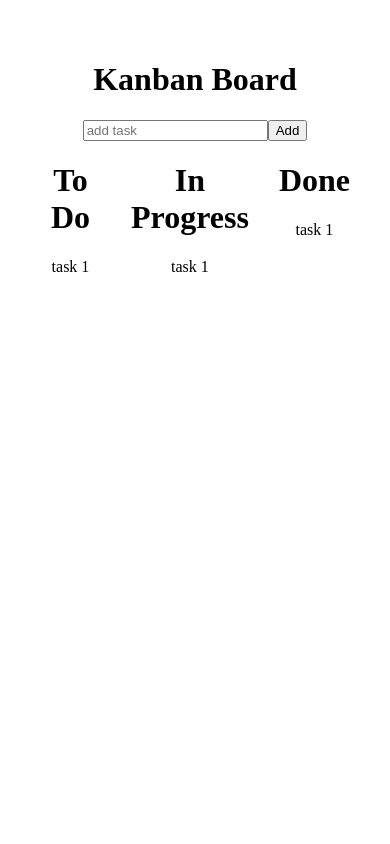
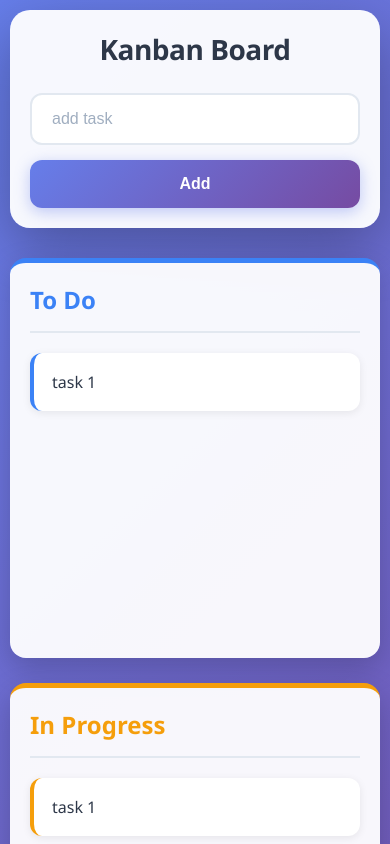
Before and after one commit to me-Sushil/Kanban-Board, a React app in the folder frontend/: page / in a window 390 px wide. Shown: the top 844 px of the page. Built offline with nearby package versions, Linux system fonts and the light colour scheme; the HTML template or start-up script is replaced by a standard one.

Commit message:
create responsive, intutive UI

```diff
--- a/frontend/src/App.css
+++ b/frontend/src/App.css
@@ -1,11 +1,224 @@
-#root {
-  max-width: 1280px;
-  margin: 0 auto;
-  padding: 2rem;
-  text-align: center;
+* {
+  margin: 0;
+  padding: 0;
+  box-sizing: border-box;
 }
 
-.board{
+body {
+  font-family: 'Segoe UI', Tahoma, Geneva, Verdana, sans-serif;
+  background: linear-gradient(135deg, #667eea 0%, #764ba2 100%);
+  min-height: 100vh;
+  padding: 20px;
+}
+
+.kanban {
+  max-width: 1200px;
+  margin: 0 auto 30px;
+  background: rgba(255, 255, 255, 0.95);
+  padding: 30px;
+  border-radius: 20px;
+  box-shadow: 0 20px 60px rgba(0, 0, 0, 0.3);
+}
+
+.kanban h1 {
+  font-size: 2.5rem;
+  color: #2d3748;
+  margin-bottom: 25px;
+  text-align: center;
+  font-weight: 700;
+  letter-spacing: -0.5px;
+}
+
+.input {
   display: flex;
-  gap: 30px;
+  gap: 15px;
+  max-width: 600px;
+  margin: 0 auto;
 }
+
+.input input {
+  flex: 1;
+  padding: 15px 20px;
+  font-size: 1rem;
+  border: 2px solid #e2e8f0;
+  border-radius: 12px;
+  outline: none;
+  transition: all 0.3s ease;
+  background: #ffffff;
+}
+
+.input input:focus {
+  border-color: #667eea;
+  box-shadow: 0 0 0 3px rgba(102, 126, 234, 0.1);
+}
+
+.input input::placeholder {
+  color: #a0aec0;
+}
+
+.input button {
+  padding: 15px 35px;
+  font-size: 1rem;
+  font-weight: 600;
+  background: linear-gradient(135deg, #667eea 0%, #764ba2 100%);
+  color: white;
+  border: none;
+  border-radius: 12px;
+  cursor: pointer;
+  transition: all 0.3s ease;
+  box-shadow: 0 4px 15px rgba(102, 126, 234, 0.4);
+}
+
+.input button:hover {
+  transform: translateY(-2px);
+  box-shadow: 0 6px 20px rgba(102, 126, 234, 0.6);
+}
+
+.input button:active {
+  transform: translateY(0);
+}
+
+.board {
+  max-width: 1200px;
+  margin: 0 auto;
+  display: grid;
+  grid-template-columns: repeat(auto-fit, minmax(300px, 1fr));
+  gap: 25px;
+}
+
+.todo,
+.inProgress,
+.done {
+  background: rgba(255, 255, 255, 0.95);
+  border-radius: 16px;
+  padding: 25px;
+  min-height: 400px;
+  box-shadow: 0 10px 30px rgba(0, 0, 0, 0.2);
+  transition: transform 0.3s ease, box-shadow 0.3s ease;
+}
+
+.todo:hover,
+.inProgress:hover,
+.done:hover {
+  transform: translateY(-5px);
+  box-shadow: 0 15px 40px rgba(0, 0, 0, 0.25);
+}
+
+.todo {
+  border-top: 5px solid #3b82f6;
+}
+
+.inProgress {
+  border-top: 5px solid #f59e0b;
+}
+
+.done {
+  border-top: 5px solid #10b981;
+}
+
+.todo h1,
+.inProgress h1,
+.done h1 {
+  font-size: 1.5rem;
+  margin-bottom: 20px;
+  font-weight: 600;
+  padding-bottom: 15px;
+  border-bottom: 2px solid #e2e8f0;
+}
+
+.todo h1 {
+  color: #3b82f6;
+}
+
+.inProgress h1 {
+  color: #f59e0b;
+}
+
+.done h1 {
+  color: #10b981;
+}
+
+.todo-task,
+.inProgress-task,
+.done-task {
+  background: #ffffff;
+  padding: 18px;
+  border-radius: 12px;
+  margin-bottom: 15px;
+  box-shadow: 0 2px 8px rgba(0, 0, 0, 0.08);
+  transition: all 0.3s ease;
+  cursor: grab;
+  border-left: 4px solid transparent;
+}
+
+.todo-task {
+  border-left-color: #3b82f6;
+}
+
+.inProgress-task {
+  border-left-color: #f59e0b;
+}
+
+.done-task {
+  border-left-color: #10b981;
+}
+
+.todo-task:hover,
+.inProgress-task:hover,
+.done-task:hover {
+  transform: translateX(5px);
+  box-shadow: 0 4px 12px rgba(0, 0, 0, 0.15);
+}
+
+.todo-task:active,
+.inProgress-task:active,
+.done-task:active {
+  cursor: grabbing;
+}
+
+.todo-task span,
+.inProgress-task span,
+.done-task span {
+  font-size: 1rem;
+  color: #2d3748;
+  font-weight: 500;
+  display: block;
+}
+
+@media (max-width: 968px) {
+  .board {
+    grid-template-columns: 1fr;
+  }
+
+  .kanban h1 {
+    font-size: 2rem;
+  }
+
+  .input {
+    flex-direction: column;
+  }
+
+  .input button {
+    width: 100%;
+  }
+}
+
+@media (max-width: 480px) {
+  body {
+    padding: 10px;
+  }
+
+  .kanban {
+    padding: 20px;
+  }
+
+  .kanban h1 {
+    font-size: 1.75rem;
+  }
+
+  .todo,
+  .inProgress,
+  .done {
+    padding: 20px;
+  }
+}
```
